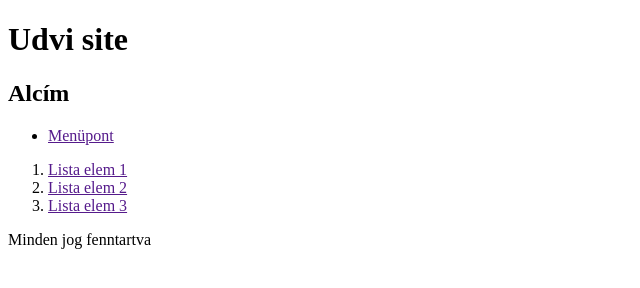
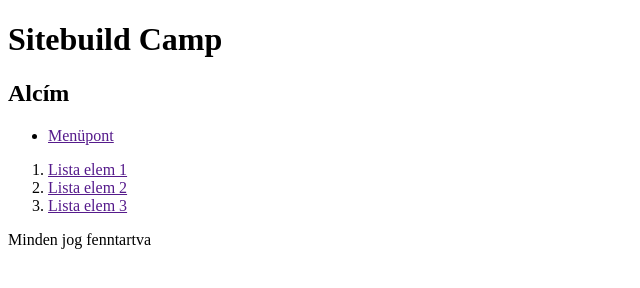
Before and after one commit to oandermedia/sitebuild-camp, a plain HTML site: page lesson1/index.html in a window 1280 px wide. Shown: the whole page, without its empty margins (0-640 px from the left). Drawn offline with Linux system fonts and the light colour scheme.

Commit message:
change title

```diff
--- a/lesson1/index.html
+++ b/lesson1/index.html
@@ -4,14 +4,14 @@
     <meta charset="UTF-8">
     <meta name="viewport" content="width=device-width, initial-scale=1.0">
     <meta http-equiv="X-UA-Compatible" content="ie=edge">
-    <title>Udvi site</title>
+    <title>Sitebuild Camp</title>
 
     <link rel="stylesheet" href="style.css">
     <script src="script.js"></script>
 </head>
 <body>
     <header class="header">
-        <h1 class="title">Udvi site</h1>
+        <h1 class="title">Sitebuild Camp</h1>
         <h2 class="subtitle">Alcím</h2>
         <nav class="navigation">
             <ul>
```
